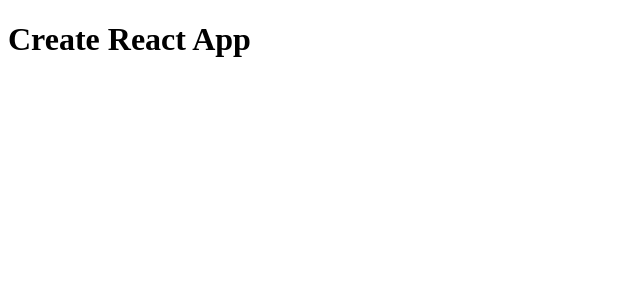
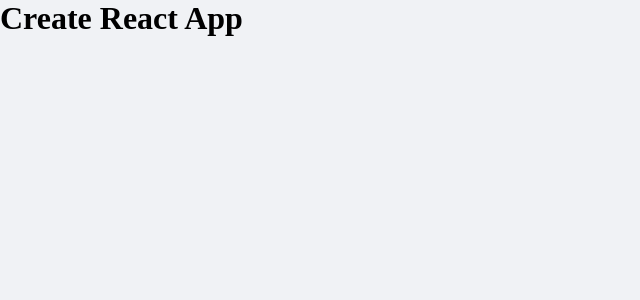
Before and after one commit to leovdn/dtmoney, a React (Create React App) app: page / in a window 1280 px wide. Shown: the top 300 px of the page, without its empty margins (0-640 px from the left). Built offline with nearby package versions, Linux system fonts and the light colour scheme.

Commit message:
global css config

```diff
--- a/src/App.tsx
+++ b/src/App.tsx
@@ -1,7 +1,10 @@
+import { GlobalStyle } from "./styles/global";
+
 export function App() {
   return (
     <div className="App">
       <h1>Create React App</h1>
+      <GlobalStyle />
     </div>
   );
 }
--- /dev/null
+++ b/src/styles/global.ts
@@ -0,0 +1,45 @@
+import { createGlobalStyle } from "styled-components";
+
+export const GlobalStyle = createGlobalStyle`
+  :root {
+    --red: #E52E4D;
+    --blue: #5429CC;
+    --blue-light: #6933FF;
+
+    --text-title: #363F5F;
+    --text-body: #969CB3;
+
+    --shape: #FFFFFF;
+    --background: #f0f2f5;
+  }
+
+  * {
+    margin: 0;
+    padding: 0;
+    box-sizing: border-box;
+  }
+
+  html {
+    @media (max-width: 1080px) {
+      font-size: 93.75%;
+    }
+
+    @media (max-width: 720px) {
+      font-size: 87.5%;
+    }
+  }
+
+  body {
+    background-color: var(--background);
+    -webkit-font-smoothing: antialiased;
+  }
+
+  button {
+    cursor: pointer;
+  }
+
+  [disabled] {
+    opacity: 0.6;
+    cursor: not-allowed;
+  }
+`;
```
